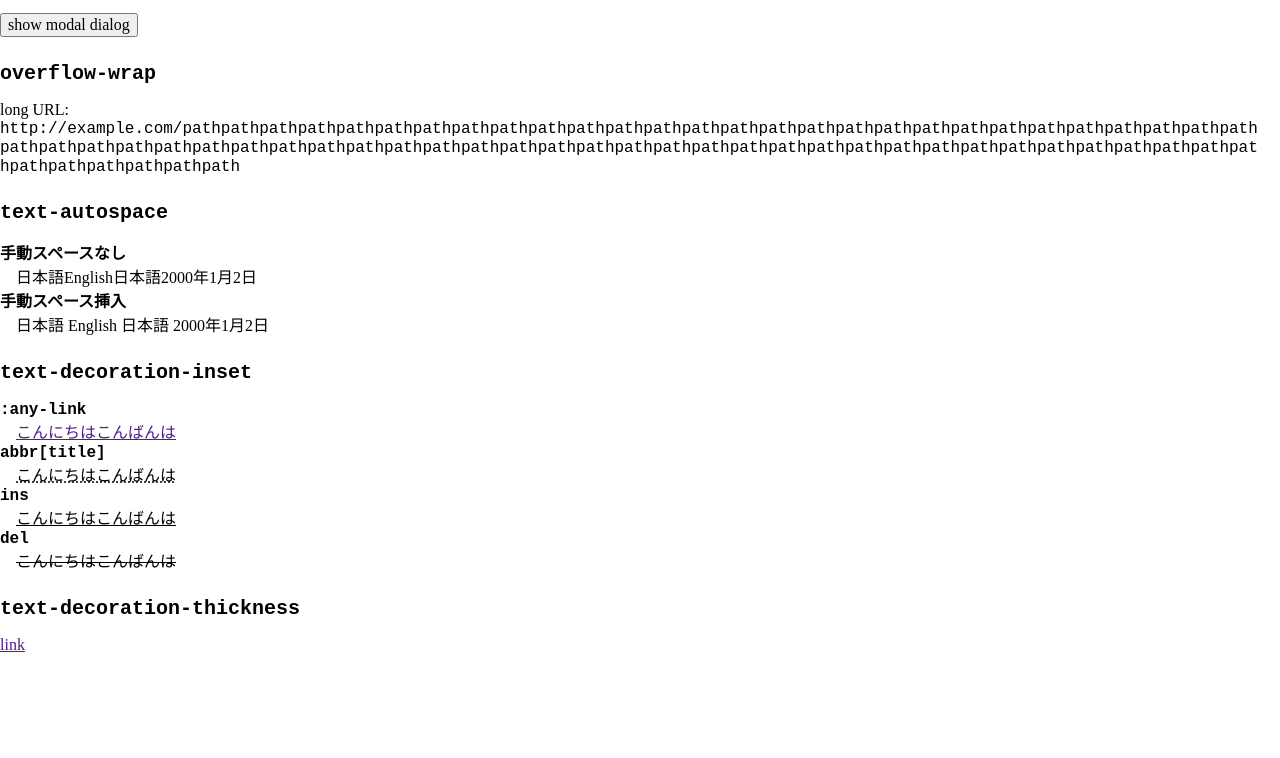
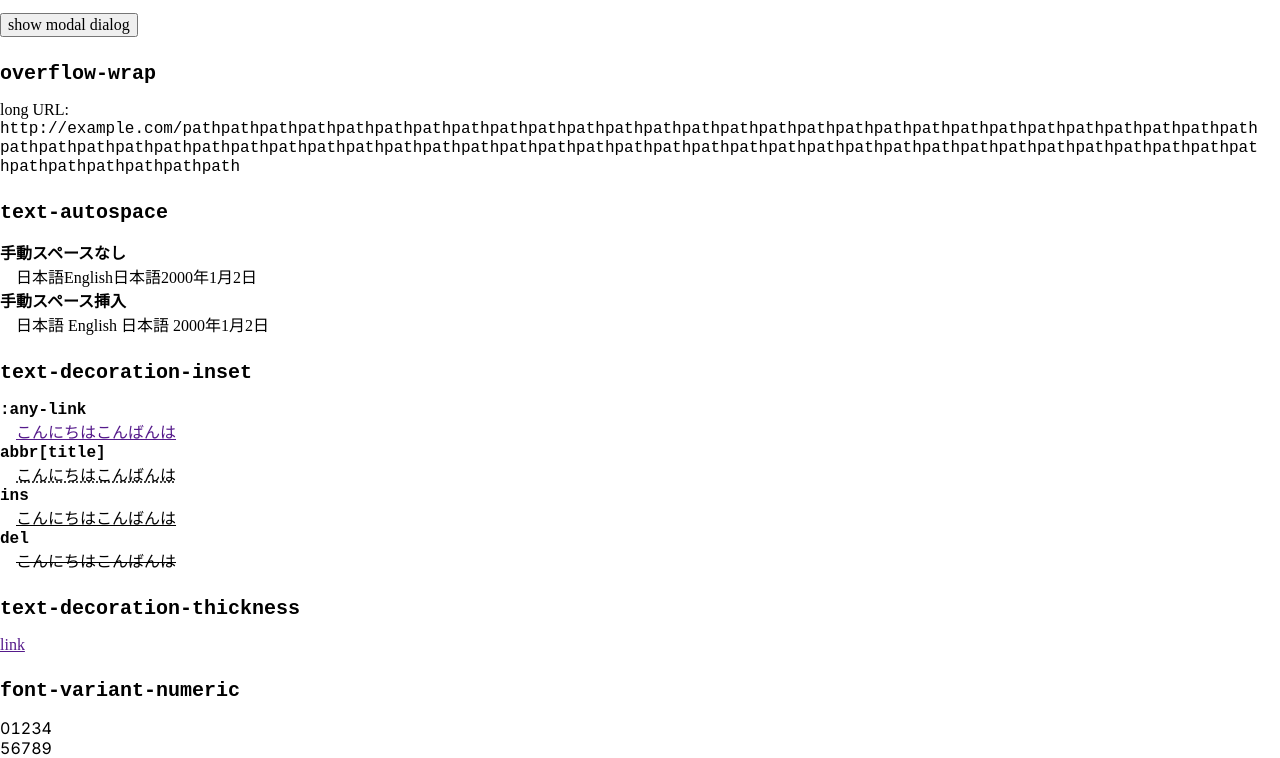
Before and after one commit to SaekiTominaga/base.css, a website: page demo/index.html in a window 1280 px wide. Shown: the part 2147-2905 px from the top of the page. Before the commit the page ends 2801 px from the top, so only its background shows below. Drawn offline with Linux system fonts and the light colour scheme.

Commit message:
Add font-variant-numeric (#107)

```diff
--- a/demo/index.html
+++ b/demo/index.html
@@ -339,6 +339,30 @@ pre31</pre>
 
 					<p><a href="">link</a></p>
 				</section>
+				<section>
+					<h3><code>font-variant-numeric</code></h3>
+
+					<style>
+						@import url('https://fonts.googleapis.com/css2?family=Inter&text=0123456789');
+
+						@scope {
+							table {
+								font-family: 'Inter';
+							}
+						}
+					</style>
+
+					<table>
+						<tbody>
+							<tr>
+								<td>01234</td>
+							</tr>
+							<tr>
+								<td>56789</td>
+							</tr>
+						</tbody>
+					</table>
+				</section>
 			</section>
 		</main>
 	</body>
--- a/src/_best-practice.css
+++ b/src/_best-practice.css
@@ -33,6 +33,12 @@ table {
 	border-collapse: collapse;
 }
 
+tbody,
+thead,
+tfoot {
+	font-variant-numeric: lining-nums tabular-nums;
+}
+
 input {
 	&[type="search" i] {
 		appearance: textfield; /* for Safari */
```
